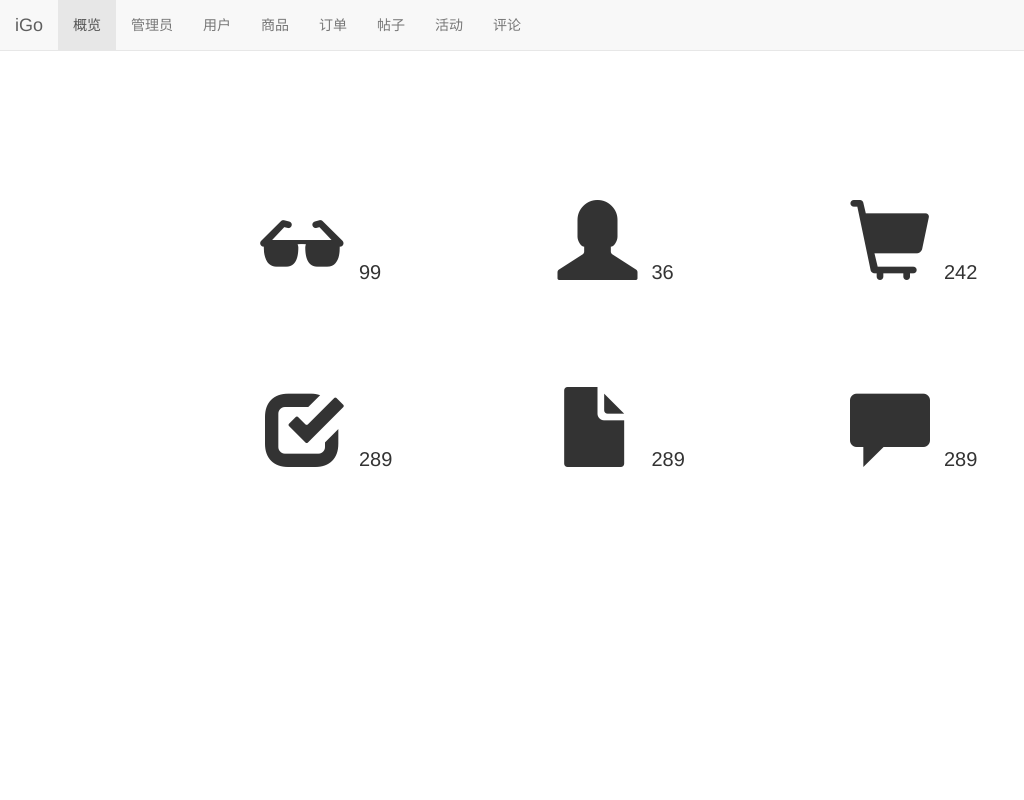
After one commit to lordofdou/iGO, a Node server app: template views/admin_general.ejs in a window 1280 px wide. The commit adds this page. Shown: the whole page, without its empty margins (0-1024 px from the left). Run offline with Node 20, Linux system fonts and the light colour scheme; the template is opened without the code that fills it, so the values that code supplies are empty.

Commit message:
add admin_index.ejs general

```diff
--- a/app.js
+++ b/app.js
@@ -22,6 +22,7 @@ app.use(cookieParser());
 app.use(express.static(path.join(__dirname, 'public')));
 
 app.use('/', routes);
+app.use('/admin_index', routes);
 
 // catch 404 and forward to error handler
 app.use(function(req, res, next) {
--- /dev/null
+++ b/public/javascripts/admin_index.js
@@ -0,0 +1,17 @@
+$(document).ready(function(){
+
+	$('#loginButton').click(function(){
+
+		//用户名密码验证
+		var username = $('#username').val();
+		var password = $('#password').val();
+
+		 if(username.length == 0 || password.length == 0){
+		 	$('#note').show();
+		 	return false;
+		 }
+
+
+		 $('#loginForm').submit();
+	});
+});
--- /dev/null
+++ b/views/admin_general.ejs
@@ -0,0 +1,92 @@
+<html>
+<head>
+<title>iGO后台首页</title>
+<link rel="stylesheet" type="text/css" href="stylesheets/bootstrap/css/bootstrap.min.css">
+<script type="text/javascript" src="javascripts/jquery-2.2.1.js"></script>
+<script type="text/javascript" src="javascripts/admin_index.js"></script>
+
+<style>
+.numberText{
+	font-size:20px;
+	padding-left:10px;
+	/*color:#69c7e7;*/
+}
+</style>
+
+</head>
+<body>
+
+<!-- 导航条 -->
+	<nav class="navbar navbar-default navbar-fixed-top">
+		<div class="container-fluid">
+	    	<div class="navbar-header">
+	    	  	<a class="navbar-brand" href="#">iGo</a>
+	   		</div>
+	   		<div class="collapse navbar-collapse" id="bs-example-navbar-collapse-1">
+				<ul class="nav navbar-nav">
+					<li class="active"><a href="#">概览</a></li>
+					<li><a href="#">管理员</a></li>
+					<li><a href="#">用户</a></li>
+					<li><a href="#">商品</a></li>
+					<li><a href="#">订单</a></li>
+					<li><a href="#">帖子</a></li>
+					<li><a href="#">活动</a></li>
+					<li><a href="#">评论</a></li>
+				</ul>
+			</div>
+		<div>
+	</nav>
+
+	<div style="height:200px;"></div>
+	<div class="container">
+
+
+		<div class="row">
+			<!-- 管理员 -->
+			<div class="col-md-2"></div>
+			<div class="col-md-3">
+				<span class="glyphicon glyphicon-sunglasses" style="font-size:80px;"></span>
+				<span class="numberText">99</span>
+			</div>
+
+			<!-- 用户 -->
+			<div class="col-md-3">
+				<span class="glyphicon glyphicon-user" style="font-size:80px;"></span>
+				<span class="numberText">36</span>
+			</div>
+
+			<!-- 商品 -->
+			<div class="col-md-3">
+				<span class="glyphicon glyphicon-shopping-cart" style="font-size:80px;"></span>
+				<span class="numberText">242</span>
+			</div>
+			<div class="col-md-1"></div>
+
+		</div>
+		<div style="height:100px;"></div>
+
+		<div class="row">
+			<div class="col-md-2"></div>
+			<!-- 订单 -->
+			<div class="col-md-3">
+				<span class="glyphicon glyphicon-check" style="font-size:80px;"></span>
+				<span class="numberText">289</span>
+			</div>
+
+			<div class="col-md-3">
+				<span class="glyphicon glyphicon-file" style="font-size:80px;"></span>
+				<span class="numberText">289</span>
+			</div>
+
+			<div class="col-md-3">
+				<span class="glyphicon glyphicon-comment" style="font-size:80px;"></span>
+				<span class="numberText">289</span>
+			</div>
+			<div class="col-md-1"></div>
+		</div>
+
+
+
+	</div>
+</body>
+</html>
```
Also changed, not shown: routes/admin_index.js (+9 -1 lines), views/admin_index.ejs (+52 -1 lines).
